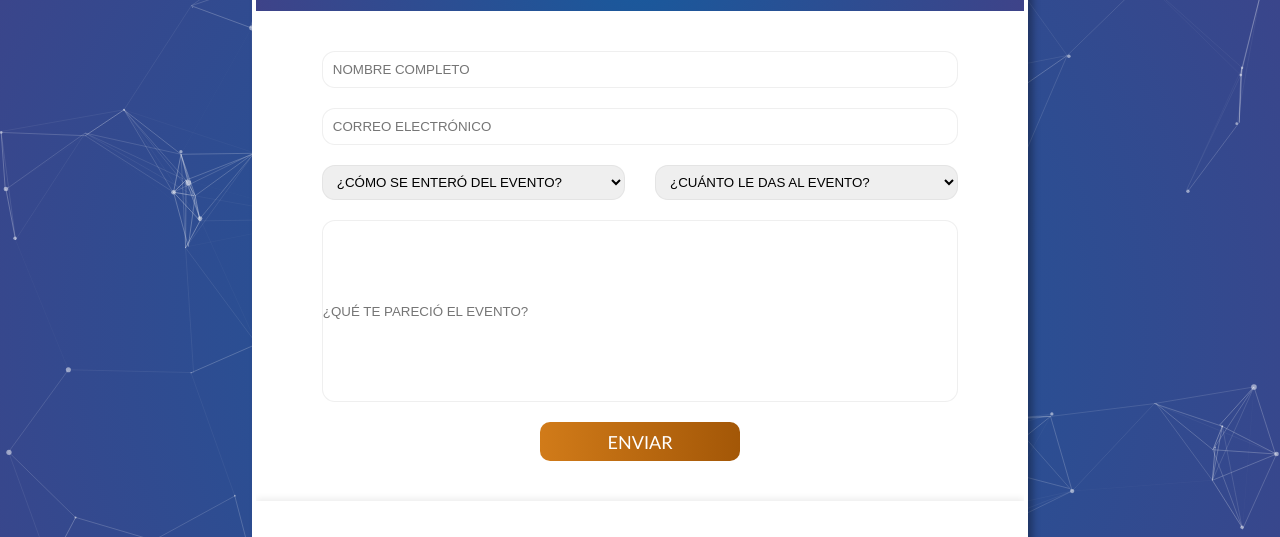
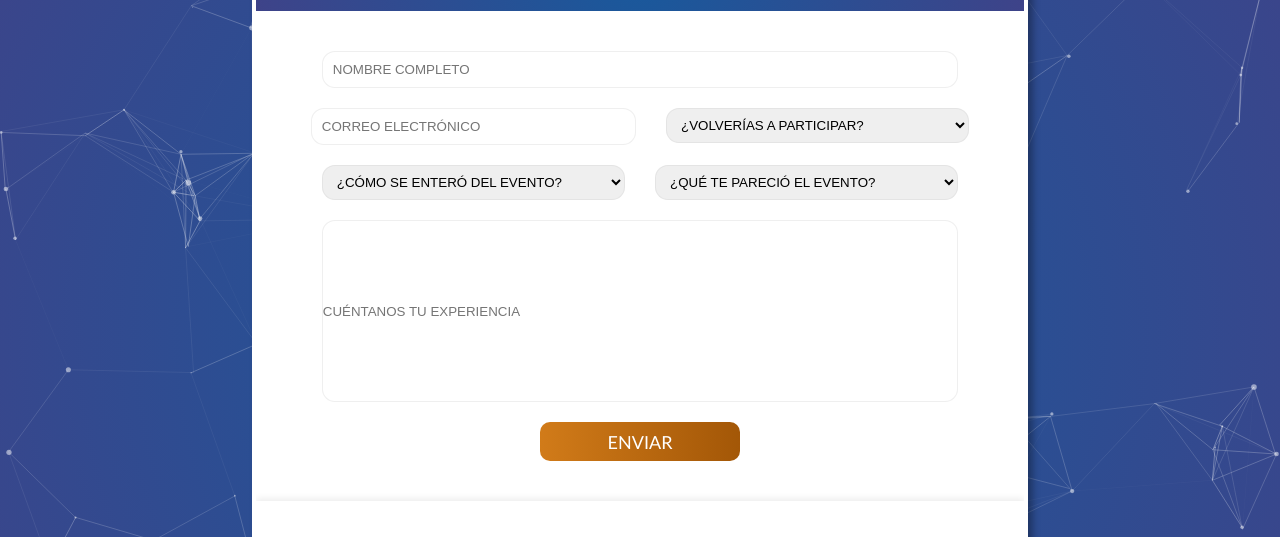
Before and after one commit to tahiJYA/tecnologia-ti, a plain HTML site: page files/formulario.html in a window 1280 px wide. Shown: the part 219-756 px from the top of the page. Drawn offline with nearby package versions, Linux system fonts and the light colour scheme; a script that the page names is missing; a web font is replaced by a local one.

Commit message:
Update formulario.html

```diff
--- a/files/formulario.html
+++ b/files/formulario.html
@@ -91,11 +91,23 @@
                 <div class="formulario_seccion_1">
                     <img src="../assets/images/logo.png" alt="TI" class="imagen_titulo_revistas_2">
                 </div>
-                <form method="post" action="https://php.embluemail.com/Integraciones/form_events/emblue_events.php" class="formulario_seccion_2">
-                    <input name="nombre" type="text" placeholder="Nombre completo" class="input_form_3" required data-error="Campo requerido|Formato inválido">
-                    <input name="email" type="email" placeholder="Correo electrónico" class="input_form_3" required data-error="Campo requerido|Formato inválido">
 
-                    <select class="input_form_2" name="como_se_entero" required>
+
+
+                <form method="post" action="" class="formulario_seccion_2">
+                    <input name="" type="text" placeholder="Nombre completo" class="input_form_3" required data-error="Campo requerido|Formato inválido">
+                    <input name="" type="email" placeholder="Correo electrónico" class="input_form_2" required data-error="Campo requerido|Formato inválido">
+
+                    <select class="input_form_2" name="" required>
+                        <option value="" class="section_opciones" disabled selected>¿Volverías a participar?</option>
+                        <option value="SIS">SI</option>
+                        <option value="NO">NO</option>
+                        <option value="TAL VEZ">TAL VEZ</option>
+                        <option value="NO SÉ">NO SÉ</option>
+                    </select>
+
+
+                    <select class="input_form_2" name="" required>
                         <option value="" class="section_opciones" disabled selected>¿CÓMO SE ENTERÓ DEL EVENTO?</option>
                         <option value="REDES SOCIALES">REDES SOCIALES</option>
                         <option value="YOUTUBE">YOUTUBE</option>
@@ -104,8 +116,8 @@
                         <option value="SITIOS WEB">SITIOS WEB</option>
                     </select>
 
-                    <select class="input_form_2" name="calificacion_evento" required>
-                        <option value="" class="section_opciones" disabled selected>¿CUÁNTO LE DAS AL EVENTO?</option>
+                    <select class="input_form_2" name="" required>
+                        <option value="" class="section_opciones" disabled selected>¿QUÉ TE PARECIÓ EL EVENTO?</option>
                         <option value="0">0</option>
                         <option value="1">1</option>
                         <option value="2">2</option>
@@ -119,17 +131,13 @@
                         <option value="10">10</option>
                     </select>
 
-                    <input name="telefono" type="text" placeholder="¿QUÉ TE PARECIÓ EL EVENTO?" class="input_form_4" required data-error="Campo requerido|Formato inválido">
+                    <input name="" type="text" placeholder="CUÉNTANOS TU EXPERIENCIA" class="input_form_4" required data-error="Campo requerido|Formato inválido">
+
+                    <input type="submit" value="ENVIAR" class="boton_general_1" style="width: 200px;" name="Enviar" required>
+                </form>
 
 
 
-                    <input type="submit" value="ENVIAR" class="boton_general_1" style="width: 200px;" name="Enviar" required>
-
-                    <input type="hidden" placeholder="Evento" value="me_ti_2004" name="evento" />
-                    <input type="hidden" name="token" value="25a91aa11d0443c1ace59204a43c71d8" />
-
-                    <input type="hidden" name="redir" value="https://cloudstorage.embluemail.com/clientes/Templates/redirec_forms.html" />
-                </form>
                 <div class="formulario_seccion_3">
                     <p class="texto_mayor_informacion">PARA MÁS INFORMACIÓN, COMUNICARSE A LOS SIGUIENTES CONTACTOS:</p>
 
```
